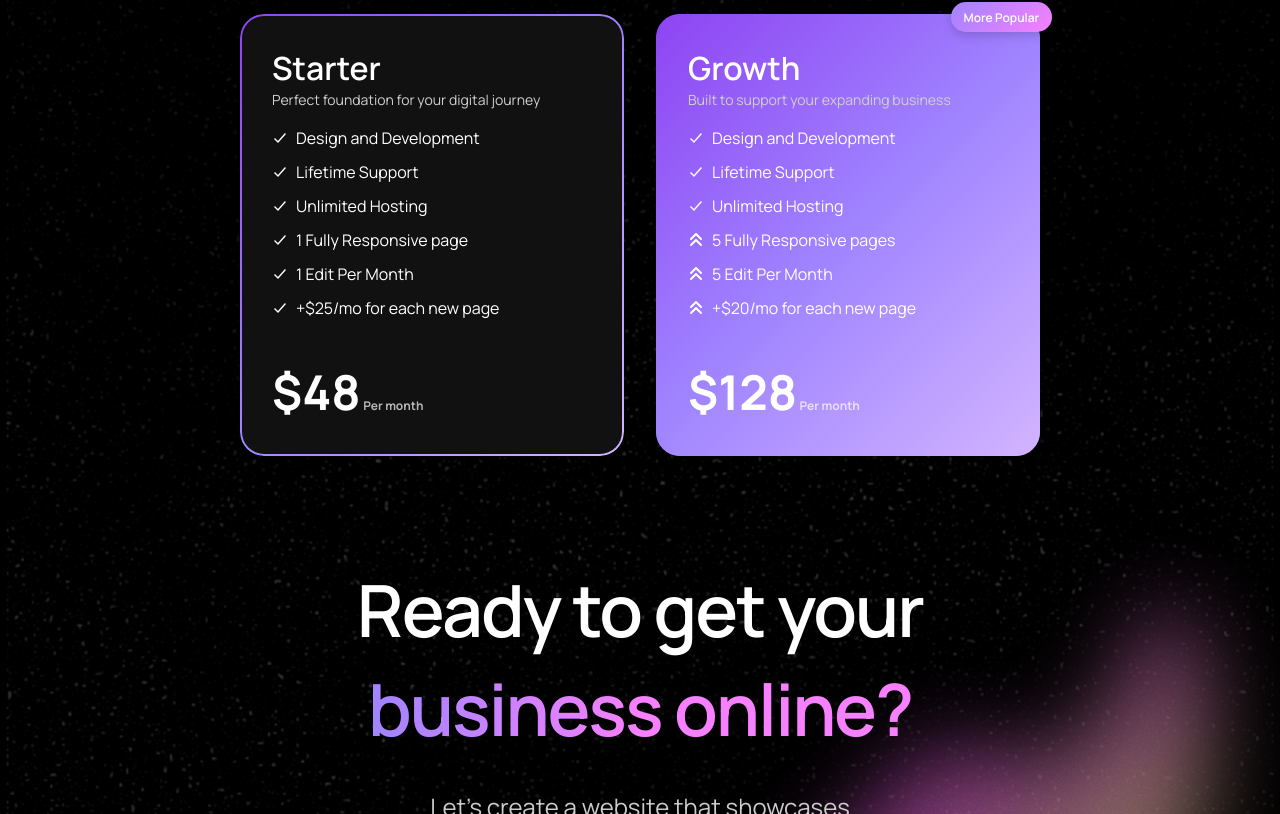
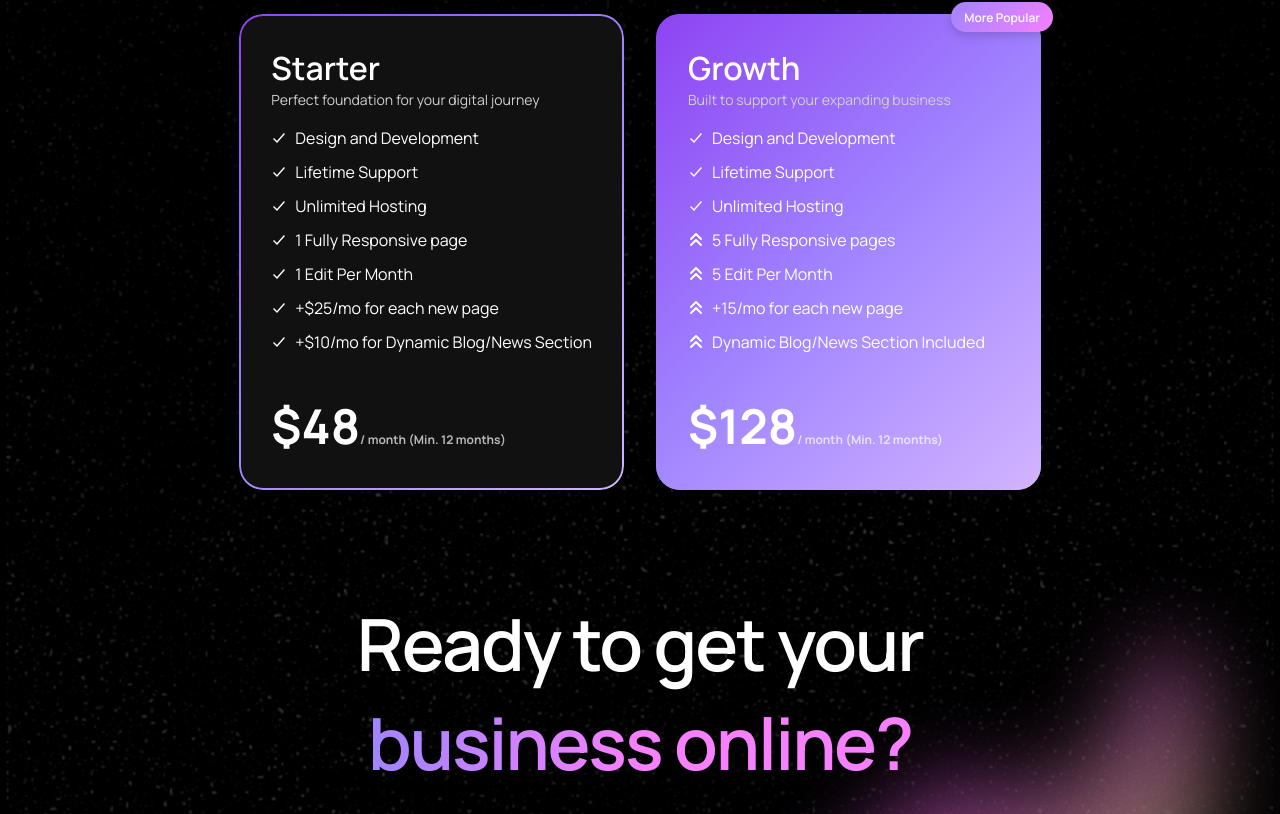
Before and after one commit to Rumilab-Agency/Website, a React (Vite) app in the folder client/: page / in a window 1280 px wide. Shown: the part 3478-4292 px from the top of the page. Built offline with nearby package versions, Linux system fonts and the light colour scheme.

Commit message:
Update Pricing

```diff
--- a/client/src/components/Pricing/Pricing.tsx
+++ b/client/src/components/Pricing/Pricing.tsx
@@ -16,7 +16,7 @@ const Pricing = () => {
     // Pricing values based on billingCycle
     const prices = {
       monthly: { essentials: '$48', growth: '$128' },
-      oneTime: { essentials: '$648', growth: '$1688', hosting: '+$15/mo hosting' },
+      oneTime: { essentials: '$648', growth: '$1728', hosting: '+$15/mo hosting' },
     };
 
     // Example: different features for monthly vs one-time if needed
@@ -55,17 +55,23 @@ const Pricing = () => {
                 <PackageListItem><IoCheckmarkSharp />
                 {billingCycle === 'monthly'
                     ? 'Unlimited Hosting'
-                    : '$15/mo for Hosting'}
+                    : 'Free 1 Year Hosting'}
                 </PackageListItem>
                 <PackageListItem><IoCheckmarkSharp />1 Fully Responsive page</PackageListItem>
                 <PackageListItem><IoCheckmarkSharp />1 Edit Per Month</PackageListItem>
                 <PackageListItem><IoCheckmarkSharp />{billingCycle === 'monthly'
                     ? '+$25/mo for each new page'
-                    : '+$300 for each new page'}</PackageListItem>
+                    : '+$300 for each new page'}
+                    </PackageListItem>
+
+                <PackageListItem><IoCheckmarkSharp />{billingCycle === 'monthly'
+                    ? '+$10/mo for Dynamic Blog/News Section'
+                    : '+$120 for Dynamic Blog/News Section'}
+                </PackageListItem>
               </PackageListItemWrapper>
               <PackagePricing>{prices[billingCycle].essentials}
                 <PackageHostingNote>
-                    {billingCycle === 'monthly' ? ' Per month' : ' +$15/mo Hosting'}
+                    {billingCycle === 'monthly' ? '/ month (Min. 12 months)' : ''}
                     </PackageHostingNote>
                 </PackagePricing>
             </PackageCard>
@@ -82,20 +88,22 @@ const Pricing = () => {
                 <PackageListItem><IoCheckmarkSharp />
                 {billingCycle === 'monthly'
                     ? 'Unlimited Hosting'
-                    : '$15/mo for Hosting'}
+                    : 'Free 1 Year Hosting'}
                 </PackageListItem>
                 <PackageListItem><FaAnglesUp />5 Fully Responsive pages</PackageListItem>
 
                 <PackageListItem><FaAnglesUp />5 Edit Per Month</PackageListItem>
                 <PackageListItem><FaAnglesUp />{billingCycle === 'monthly'
-                    ? '+$20/mo for each new page'
-                    : '+$250 for each new page'}</PackageListItem>
+                    ? '+15/mo for each new page'
+                    : '+$180 for each new page'}
+                </PackageListItem>
+                <PackageListItem><FaAnglesUp />Dynamic Blog/News Section Included</PackageListItem>
               </PackageListItemWrapper>
               <PackagePricing>{prices[billingCycle].growth}
               <PackageHostingNote>
                     {billingCycle === 'monthly'
-                    ? ' Per month'
-                    : ' +$15/mo Hosting'}
+                    ? '/ month (Min. 12 months)'
+                    : ''}
                 </PackageHostingNote>
               </PackagePricing>
             </PopularPackageCard>
```
